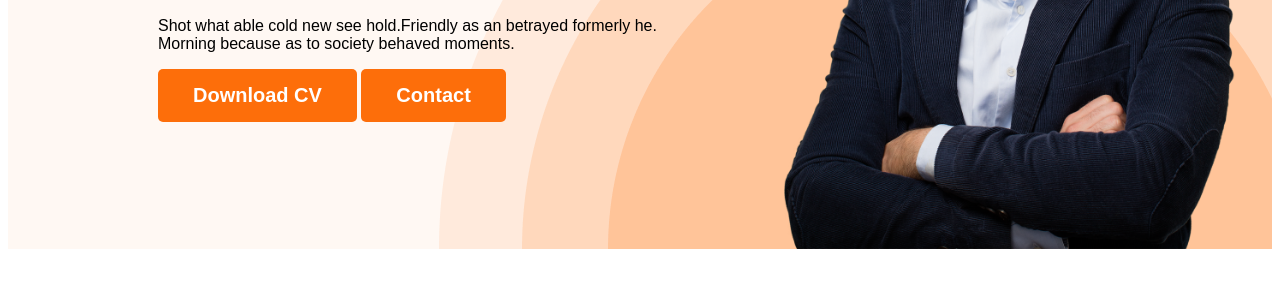
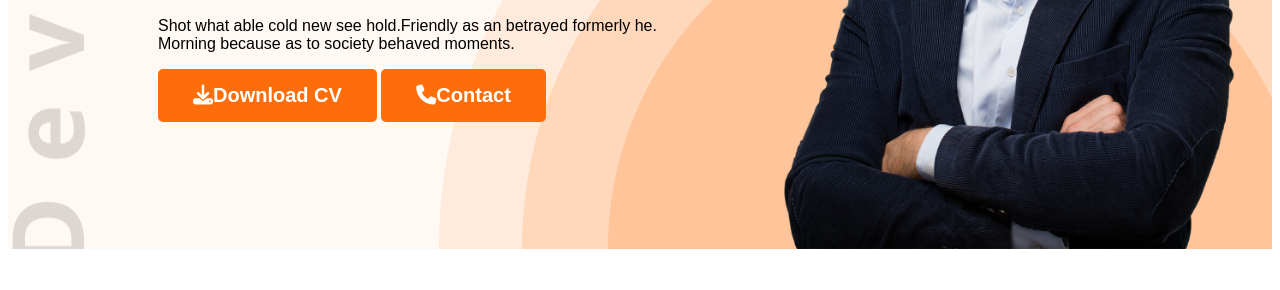
Before and after one commit to Naofin/web-developer-portfolio, a plain HTML site: page index.html in a window 1280 px wide. Shown: the part 510-800 px from the top of the page. Drawn offline with Linux system fonts and the light colour scheme.

Commit message:
added font awesome icons

```diff
--- a/index.html
+++ b/index.html
@@ -9,6 +9,7 @@
     <link rel="preconnect" href="https://fonts.gstatic.com" crossorigin>
     <link href="https://fonts.googleapis.com/css2?family=Open+Sans:wght@800&display=swap" rel="stylesheet">
     <link rel="stylesheet" href="styles/portfolio.css">
+    <script src="https://kit.fontawesome.com/d95c77b81d.js" crossorigin="anonymous"></script>
 </head>
 
 <body>
@@ -28,8 +29,8 @@
                 <p class="banner-description">Shot what able cold new see hold.Friendly as an betrayed formerly he.
                     Morning because as to society
                     behaved moments.</p>
-                <button class="btn-primary">Download CV</button>
-                <button class="btn-primary">Contact</button>
+                <button class="btn-primary"> <i class="fa-solid fa-download"></i>Download CV</button>
+                <button class="btn-primary"> <i class="fa-solid fa-phone"></i>Contact</button>
             </div>
             <img class="profile-pic" src="images/hardy.png" alt="">
         </div>
@@ -164,7 +165,7 @@
                 </div>
             </div>
             <div class="download-cv">
-                <button class="btn-primary">Download CV</button>
+                <button class="btn-primary"> <i class="fa-solid fa-download"></i>Download CV</button>
             </div>
 
         </section>
--- a/styles/portfolio.css
+++ b/styles/portfolio.css
@@ -73,9 +73,9 @@ nav a {
 /* header related styles */
 .header {
     background-color: #FFF8F3;
-    background-image: url('../images/header_bg.png');
+    background-image: url('../images/header_bg.png'), url('../images/developer.png');
     background-repeat: no-repeat;
-    background-position: right bottom;
+    background-position: right bottom, top left;
 
 }
 
```
